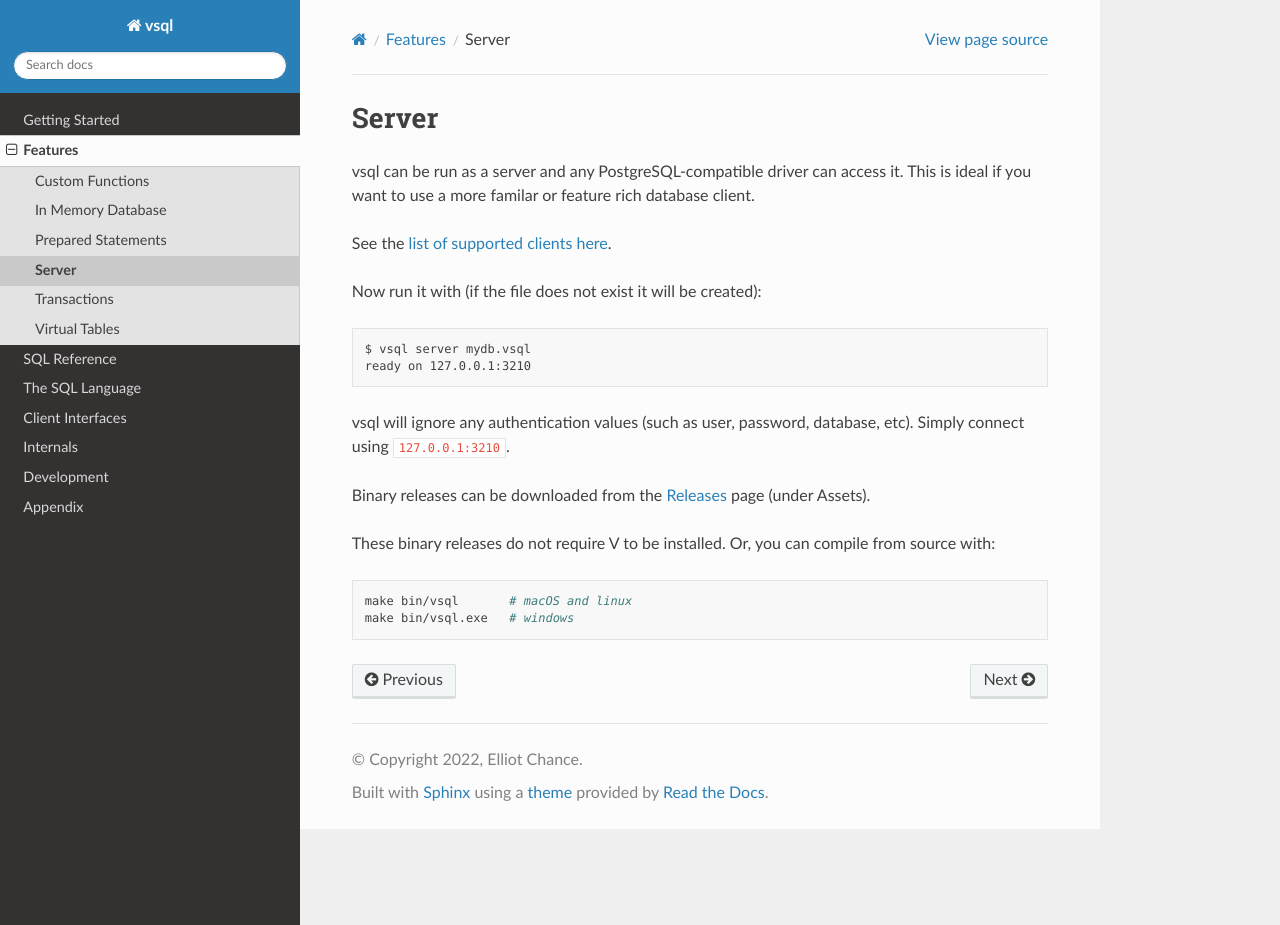
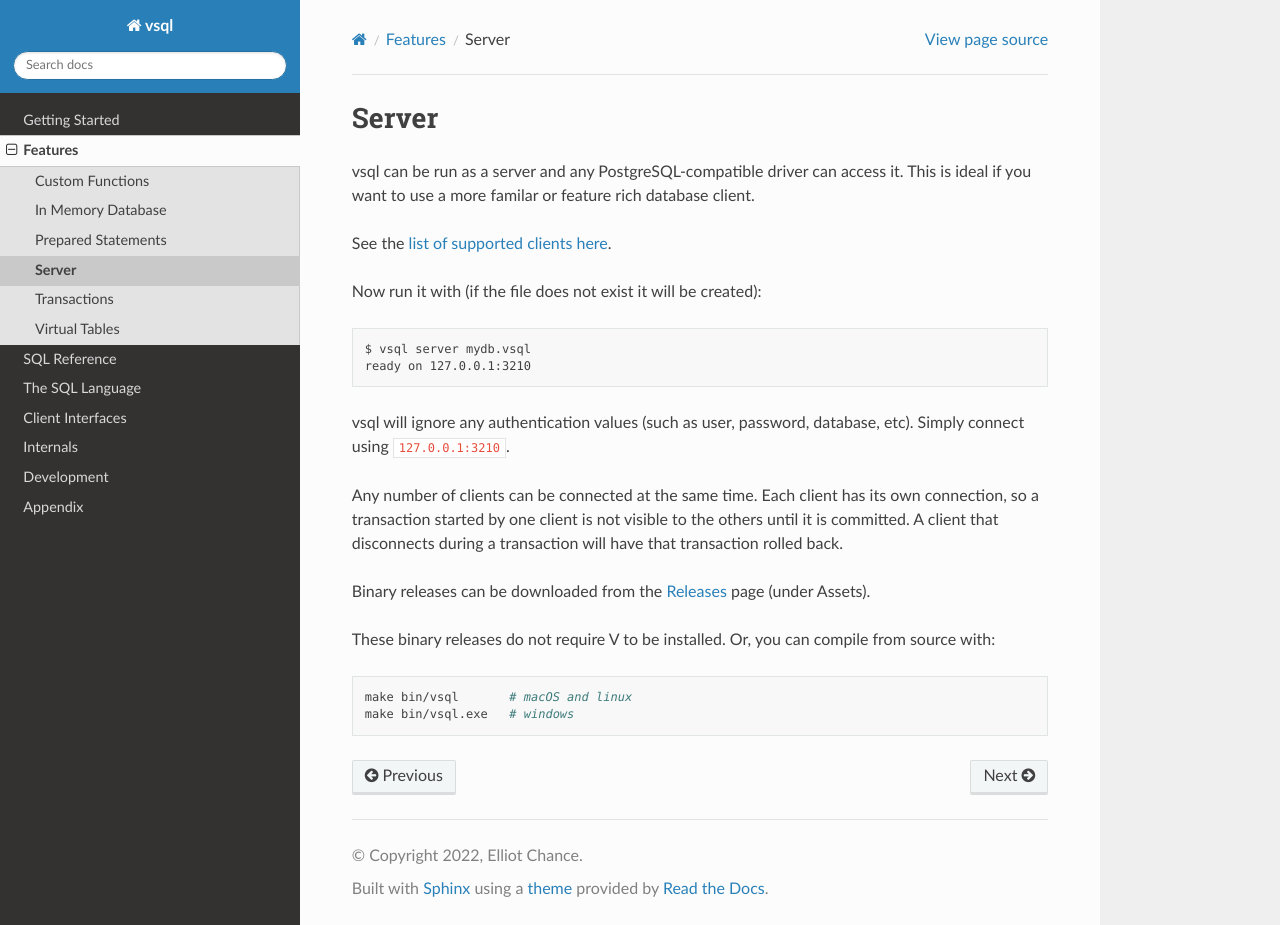
Before and after one commit to elliotchance/vsql, a Sphinx documentation site: the page built from docs/server.rst, in a window 1280 px wide and 925 px high. Built offline with Sphinx 7.4.7 and the Read the Docs theme 3.1.0, drawn with Linux system fonts in a browser that asks for light colours.

Commit message:
server: Allow multiple clients to connect at the same time
Clients were handled one at a time on a single shared connection, so a
second client waited until the first disconnected and then shared its
transaction. Each client now gets its own connection in its own thread
(sharing one mutex, see ConnectionOptions). Disconnecting rolls back an
unfinished transaction, and an error only drops that client instead of
stopping the server.

register_virtual_table also failed on a new connection to an existing file
because the schemas weren't loaded yet.

Fixes #46

Co-Authored-By: Claude Opus 5.5 <noreply@anthropic.com>

```diff
--- a/docs/server.rst
+++ b/docs/server.rst
@@ -16,6 +16,11 @@ Now run it with (if the file does not exist it will be created):
 vsql will ignore any authentication values (such as user, password, database,
 etc). Simply connect using ``127.0.0.1:3210``.
 
+Any number of clients can be connected at the same time. Each client has its own
+connection, so a transaction started by one client is not visible to the others
+until it is committed. A client that disconnects during a transaction will have
+that transaction rolled back.
+
 Binary releases can be downloaded from the
 `Releases <https://github.com/elliotchance/vsql/releases>`_ page (under Assets).
 
```
Also changed, not shown: 4 other files.
